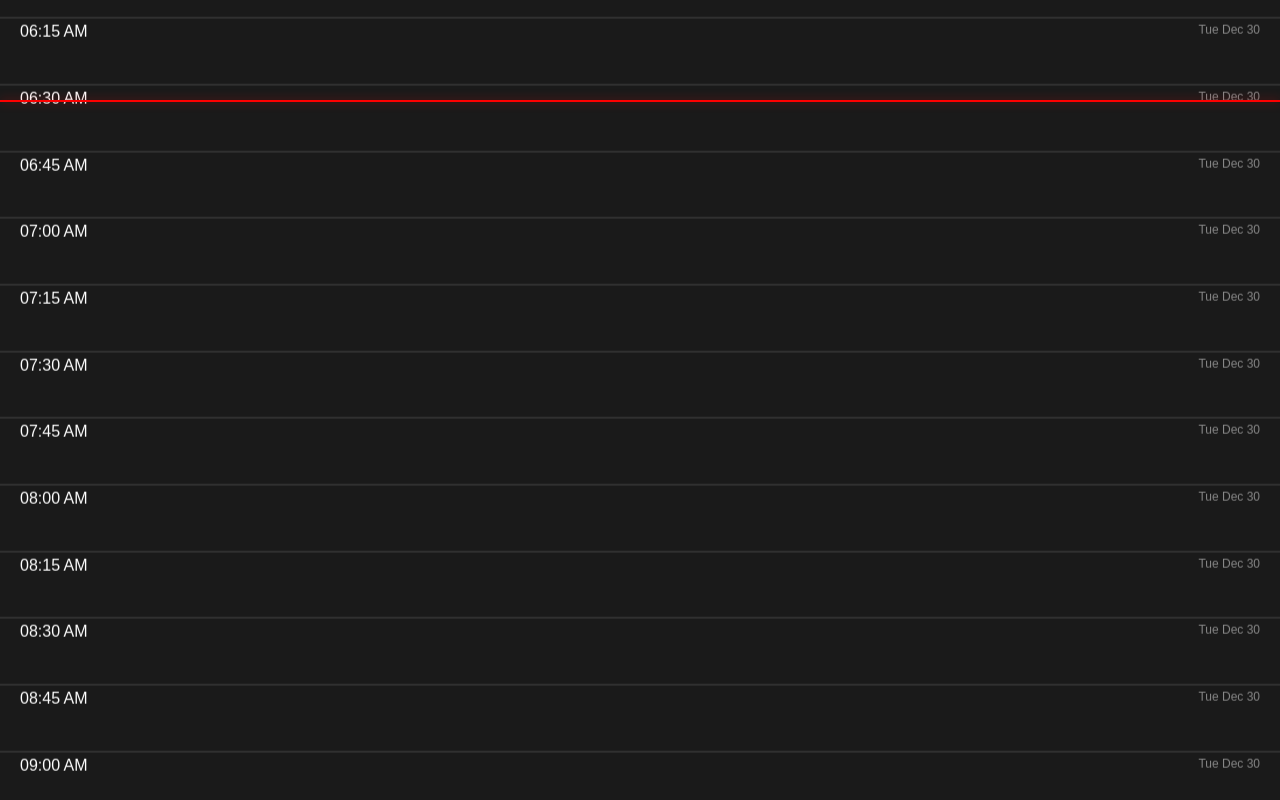
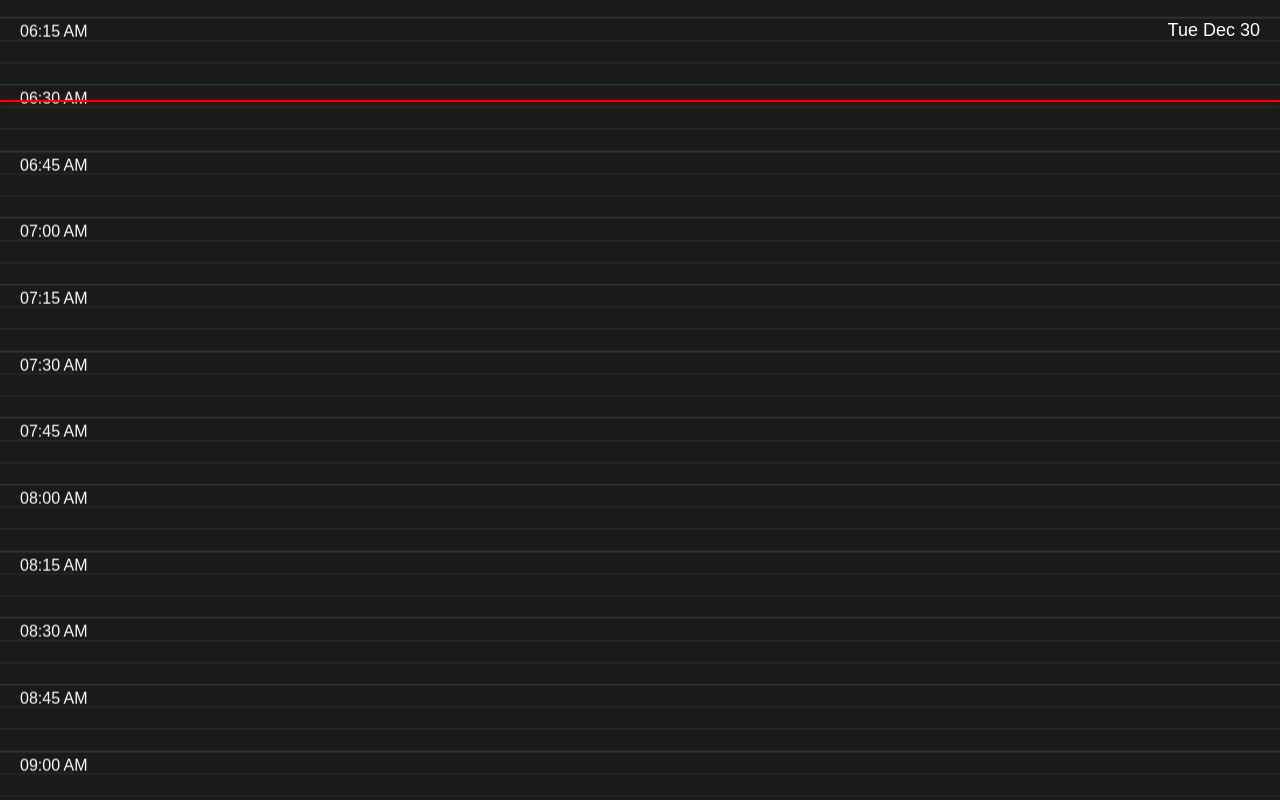
Before and after one commit to joeneuman/vertical-clock, a plain HTML site: page index.html in a window 1280 px wide. Drawn offline with Linux system fonts and the light colour scheme.

Commit message:
5 min segments

```diff
--- a/index.html
+++ b/index.html
@@ -7,6 +7,9 @@
     <link rel="stylesheet" href="style.css">
 </head>
 <body>
+    <div class="header">
+        <div class="date-display" id="dateDisplay"></div>
+    </div>
     <div class="container">
         <div class="red-line"></div>
         <div class="time-background" id="timeBackground"></div>
--- a/script.js
+++ b/script.js
@@ -5,6 +5,7 @@ class VerticalClock {
         this.hoursRange = 3; // 3 hours visible
         this.pixelsPerHour = this.viewportHeight / this.hoursRange;
         this.pixelsPerMinute = this.pixelsPerHour / 60;
+        this.pixelsPer5Minutes = this.pixelsPerHour / 12; // 5 minutes = 1/12 hour
         this.pixelsPer15Minutes = this.pixelsPerHour / 4; // 15 minutes = 1/4 hour
         this.pixelsPerSecond = this.pixelsPerMinute / 60;
         this.pixelsPerMs = this.pixelsPerSecond / 1000;
@@ -12,8 +13,10 @@ class VerticalClock {
         this.redLinePosition = 100; // 100px from top
         this.redLineTimeRatio = this.redLinePosition / this.viewportHeight;
         this.redLineElement = document.querySelector('.red-line');
+        this.dateDisplayElement = document.getElementById('dateDisplay');
 
         this.init();
+        this.updateDateDisplay();
         this.startAnimation();
 
         // Handle window resize
@@ -21,6 +24,7 @@ class VerticalClock {
             this.viewportHeight = window.innerHeight;
             this.pixelsPerHour = this.viewportHeight / this.hoursRange;
             this.pixelsPerMinute = this.pixelsPerHour / 60;
+            this.pixelsPer5Minutes = this.pixelsPerHour / 12;
             this.pixelsPer15Minutes = this.pixelsPerHour / 4;
             this.pixelsPerSecond = this.pixelsPerMinute / 60;
             this.pixelsPerMs = this.pixelsPerSecond / 1000;
@@ -32,6 +36,12 @@ class VerticalClock {
 
     init() {
         this.updateMarkers();
+    }
+
+    updateDateDisplay() {
+        if (!this.dateDisplayElement) return;
+        const now = new Date();
+        this.dateDisplayElement.textContent = this.formatDate(now);
     }
 
     updateRedLinePosition() {
@@ -57,24 +67,22 @@ class VerticalClock {
             void tempMarker.offsetWidth;
 
             const timeText = tempMarker.querySelector('.time-text');
-            const dateText = tempMarker.querySelector('.date-text');
 
-            if (!timeText || !dateText) {
+            if (!timeText) {
                 document.body.removeChild(tempMarker);
-                console.error('Time or date text not found');
+                console.error('Time text not found');
                 return;
             }
 
-            // Get the computed widths
+            // Get the computed width
             const timeWidth = timeText.offsetWidth;
-            const dateWidth = dateText.offsetWidth;
             const markerPadding = 20; // padding from CSS (padding: 4px 20px)
 
             // Calculate red line position
             // Start: left padding + time width + 10px
-            // End: right edge - right padding - date width - 10px
+            // End: 10px from right edge
             const leftPosition = markerPadding + timeWidth + 10;
-            const rightPosition = markerPadding + dateWidth + 10;
+            const rightPosition = 10;
 
             // Ensure valid positioning
             const viewportWidth = window.innerWidth;
@@ -121,13 +129,15 @@ class VerticalClock {
         timeText.className = 'time-text';
         timeText.textContent = this.formatTime(date);
 
-        const dateText = document.createElement('span');
-        dateText.className = 'date-text';
-        dateText.textContent = this.formatDate(date);
+        marker.appendChild(timeText);
 
-        marker.appendChild(timeText);
-        marker.appendChild(dateText);
+        return marker;
+    }
 
+    create5MinuteMarker(position) {
+        const marker = document.createElement('div');
+        marker.className = 'time-marker-5min';
+        marker.style.top = `${position}px`;
         return marker;
     }
 
@@ -159,16 +169,31 @@ class VerticalClock {
         roundedStartDate.setMilliseconds(0);
         const roundedStartTimeMs = roundedStartDate.getTime();
 
-        // Create markers every 15 minutes
-        const markers = [];
+        // Create 15-minute markers with time
+        const markers15 = [];
         for (let timeMs = roundedStartTimeMs; timeMs <= endTimeMs; timeMs += 15 * 60 * 1000) {
             const date = new Date(timeMs);
             const position = ((timeMs - roundedStartTimeMs) / (15 * 60 * 1000)) * this.pixelsPer15Minutes;
-            markers.push({ date, position });
+            markers15.push({ date, position });
         }
 
-        // Add markers to container
-        markers.forEach(({ date, position }) => {
+        // Create 5-minute markers (lines only, no text)
+        const markers5 = [];
+        for (let timeMs = roundedStartTimeMs; timeMs <= endTimeMs; timeMs += 5 * 60 * 1000) {
+            // Skip 15-minute marks (they already have lines with time)
+            if (new Date(timeMs).getMinutes() % 15 === 0) continue;
+            const position = ((timeMs - roundedStartTimeMs) / (5 * 60 * 1000)) * this.pixelsPer5Minutes;
+            markers5.push({ position });
+        }
+
+        // Add 5-minute markers first (so 15-minute markers appear on top)
+        markers5.forEach(({ position }) => {
+            const marker = this.create5MinuteMarker(position);
+            this.container.appendChild(marker);
+        });
+
+        // Add 15-minute markers with time
+        markers15.forEach(({ date, position }) => {
             const marker = this.createMarker(date, position);
             this.container.appendChild(marker);
         });
@@ -217,10 +242,17 @@ class VerticalClock {
             this.updateMarkers();
             this.lastMarkerUpdate = now;
         }
+
+        // Update date display every minute
+        if (!this.lastDateUpdate || now - this.lastDateUpdate > 60 * 1000) {
+            this.updateDateDisplay();
+            this.lastDateUpdate = now;
+        }
     }
 
     startAnimation() {
         this.lastMarkerUpdate = new Date();
+        this.lastDateUpdate = new Date();
         this.animate();
     }
 }
--- a/style.css
+++ b/style.css
@@ -60,8 +60,25 @@ body {
     flex: 1;
 }
 
-.time-marker .date-text {
-    font-size: 12px;
-    color: #888;
-    margin-left: 10px;
+.time-marker-5min {
+    position: absolute;
+    width: 100%;
+    border-top: 1px solid rgba(255, 255, 255, 0.1);
+    min-height: calc(100vh / 3 / 12);
 }
+
+.header {
+    position: fixed;
+    top: 0;
+    right: 0;
+    padding: 20px;
+    z-index: 200;
+    pointer-events: none;
+}
+
+.date-display {
+    color: #fff;
+    font-size: 18px;
+    font-weight: normal;
+    text-align: right;
+}
```
